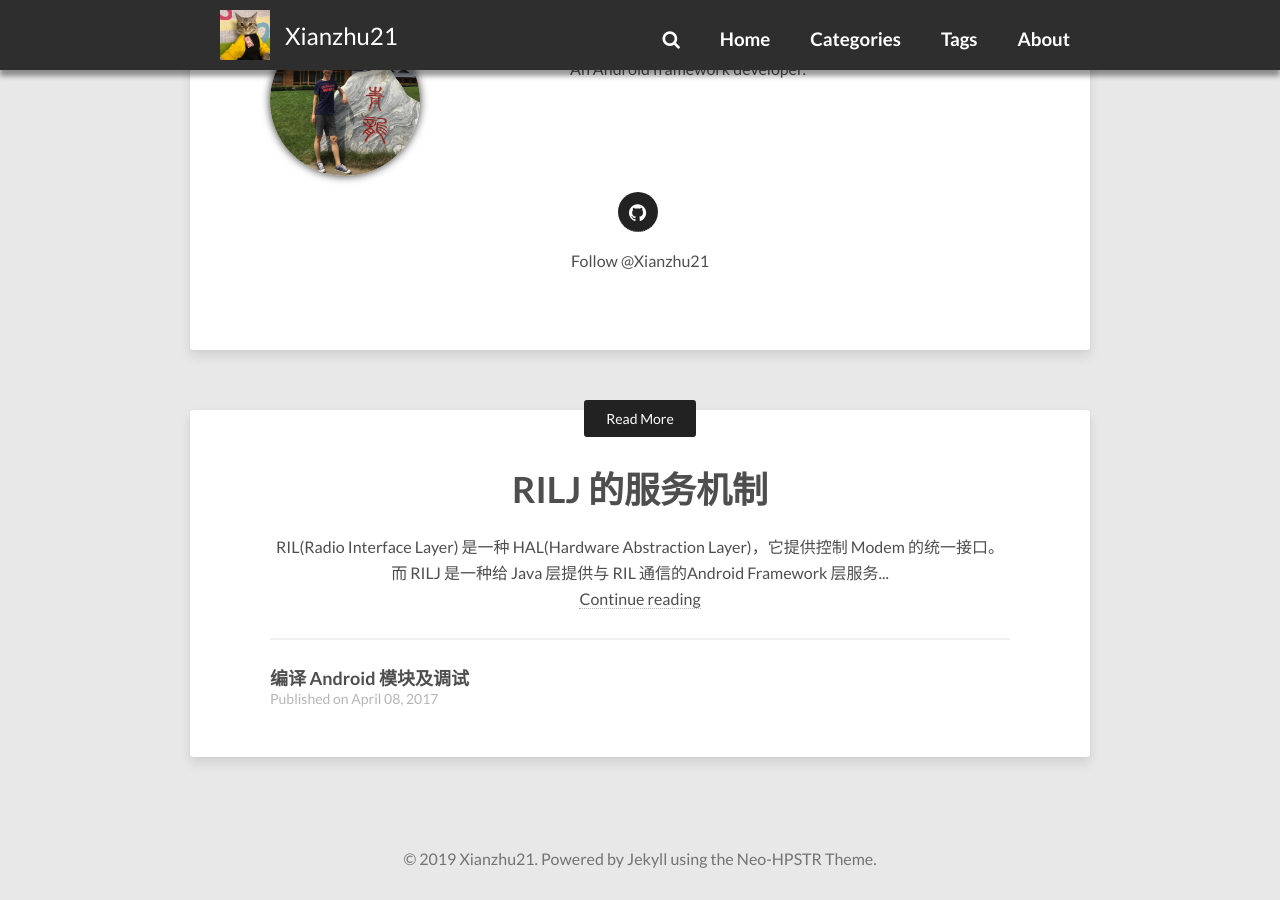
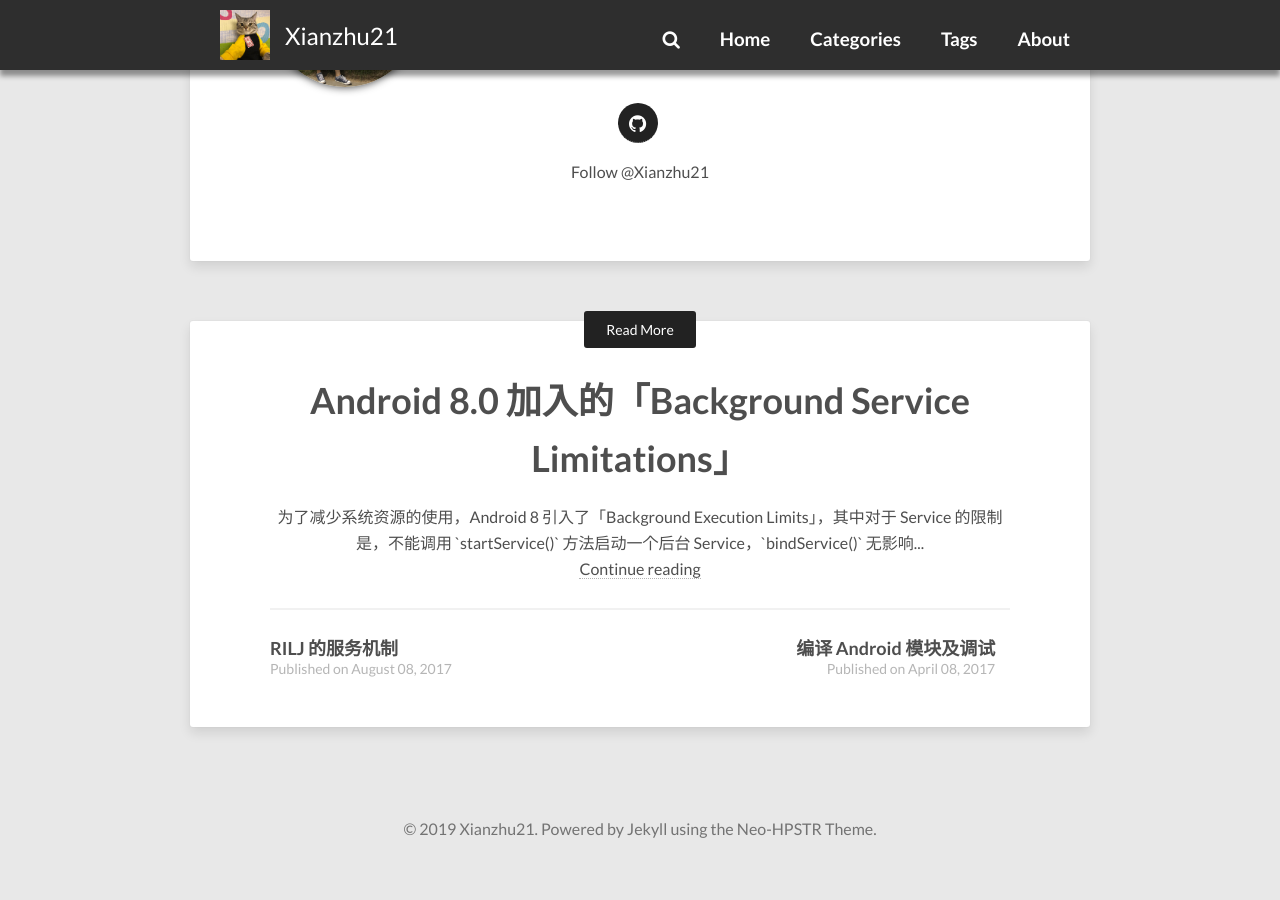
Before and after one commit to xianzhu21/xianzhu21.github.io, a Jekyll site: the page built from _posts/2019-06-04-flag_persistent_app_upgrade.md, in a window 1280 px wide and 900 px high, scrolled down 6226 px. Built offline with Jekyll 4.4.1, drawn with Linux system fonts in a browser that asks for light colours; nearby versions of some CDN libraries; comment, search, counter and statistics services are not loaded; after the commit the page ends 7096 px from its top, so only the background shows below that; some of the changed lines change nothing that is shown; some of the changed text lies outside the part shown.

Commit message:
Add post "2019-5-24-Android_8.0_ackground_ervice_imitations"
Change-Id: I2a7f6ac990873715333de29ab8d033ac1b79296a

````diff
--- a/_layouts/post.html
+++ b/_layouts/post.html
@@ -21,7 +21,7 @@
               {% if page.image.credit %}<div class="image-credit">Image source: <a target="_blank" href="{{ page.image.creditlink }}">{{ page.image.credit }}</a></div><!-- /.image-credit -->{% endif %}
             </div>
         {% endif %}
-      <h1 class="post-title entry-title">{{ page.title }}</h1>
+      <!-- <h1 class="post-title entry-title">{{ page.title }}</h1> -->
       {{ content }}
       <footer class="entry-meta">
         <span class="entry-tags">{% for tag in page.tags %}<a href="{{ site.url }}/tags#{{ tag }}" title="Pages tagged {{ tag }}" class="tag"><span class="term">{{ tag }}</span></a>{% unless forloop.last %}{% endunless %}{% endfor %}</span>
--- /dev/null
+++ b/_posts/2019-5-24-Android_8.0_ackground_ervice_imitations.md
@@ -0,0 +1,255 @@
+---
+layout: post
+title: Android 8.0 加入的「Background Service Limitations」
+date: 2019-05-24
+modified: 2019-06-21
+tags: [Android,PackageManager,ActivityManager]
+categories: [I'm a developer]
+excerpt:  为了减少系统资源的使用，Android 8 引入了「Background Execution Limits」，其中对于 Service 的限制是，不能调用 `startService()` 方法启动一个后台 Service，`bindService()` 无影响...
+description: 为了减少系统资源的使用，Android 8 引入了「Background Execution Limits」，其中对于 Service 的限制是，不能调用 `startService()` 方法启动一个后台 Service，`bindService()` 无影响...
+---
+<!-- more -->
+> 欢迎转载，转载请注明出处 [xianzhu21.github.io](xianzhu21.github.io)。
+
+# 0. Background Service Limitations 介绍
+
+为了减少系统资源的使用，Android 8 引入了「[Background Execution Limits](https://developer.android.com/about/versions/oreo/background)」，其中对于 Service 的限制是，不能调用 `startService()` 方法启动一个后台 Service，`bindService()` 无影响。
+
+满足下面条件中的一项，则被定义为前台应用：
+
+- 有可见的 Activity。
+- 拥有一个前台 Service。调用 `startForegroundService()` 方法启动前台 Service。
+- 其他的前台应用绑定到该应用，不管是绑定服务或是使用 ContentProvider。
+
+一个应用进入后台后，会有几分钟的时间窗口期，之后会进入 idle 状态。进入 idle 状态后，后台 Service 被受限，而且系统会停止已经启动的 Service，就像调用 `stopSelf()` 一样。
+
+当应用在处理用户可见任务情况下，会临时加入到白名单中，并持续数分钟。例如：
+
+- 处理高优先级的 Firebase Cloud Messaging 消息。
+- 接收广播，例如短信或彩信。
+- 从 Notification 执行 PendingIntent。
+- 启动 VpnService。
+
+注意，`IntentService` 也是 Service，所以也被受限。因此，[Android Support Library 26.0.0](https://developer.android.com/topic/libraries/support-library/revisions.html#26-0-0) 中介绍了 `JobIntentService` 类，它提供与 `IntentService` 类似的功能，但是使用 `JobSchedule` 实现。
+
+大部分情况下， 可以用 `JobSchedule` 替换后台 Service。
+
+启动前台 Service 的方法是 `startForegroundService()`，Service 启动后需要在 5 秒内调用 `startForeground()` 方法启动用户可见的 Notification，否则系统会停止该 Service，并报出 ANR。
+
+# 1. 应用后台执行限制的源码分析 (Android 9.0)
+
+## 1.1 `ActivityManagerService.getAppStartModeLocked()`
+
+一个应用是否可以后台执行（Background Execution），与 `ActivityManagerService` 的 `getAppStartModeLocked()` 方法返回结果相关。返回结果在 `ActivityManager` 中定义。
+
+```java
+/** @hide Mode for {@link IActivityManager#isAppStartModeDisabled}: normal free-to-run operation. */
+public static final int APP_START_MODE_NORMAL = 0;
+
+/** @hide Mode for {@link IActivityManager#isAppStartModeDisabled}: delay running until later. */
+public static final int APP_START_MODE_DELAYED = 1;
+
+/** @hide Mode for {@link IActivityManager#isAppStartModeDisabled}: delay running until later, with
+    * rigid errors (throwing exception). */
+public static final int APP_START_MODE_DELAYED_RIGID = 2;
+
+/** @hide Mode for {@link IActivityManager#isAppStartModeDisabled}: disable/cancel pending
+    * launches; this is the mode for ephemeral apps. */
+public static final int APP_START_MODE_DISABLED = 3;
+```
+
+`APP_START_MODE_NORMAL` 是可以执行；`APP_START_MODE_DELAYED` 针对的是 `packageTargetSdk < 28` 的应用，对于这些应用会悄悄地不执行，不会抛出错误。`APP_START_MODE_DELAYED_RIGID` 针对的是 `packageTargetSdk >= 28` 的应用，对于这些应用会抛出异常，并执行失败。`APP_START_MODE_DISABLED` 针对的是 InstantApp，本文不讨论。
+
+```java
+int getAppStartModeLocked(int uid, String packageName, int packageTargetSdk,
+        int callingPid, boolean alwaysRestrict, boolean disabledOnly) {
+    UidRecord uidRec = mActiveUids.get(uid);
+    if (uidRec == null || alwaysRestrict || uidRec.idle) {
+        if (ephemeral) {
+            // We are hard-core about ephemeral apps not running in the background.
+            return ActivityManager.APP_START_MODE_DISABLED;
+        } else {
+            if (disabledOnly) {
+                // The caller is only interested in whether app starts are completely
+                // disabled for the given package (that is, it is an instant app).  So
+                // we don't need to go further, which is all just seeing if we should
+                // apply a "delayed" mode for a regular app.
+                return ActivityManager.APP_START_MODE_NORMAL;
+            }
+            final int startMode = (alwaysRestrict)
+                    ? appRestrictedInBackgroundLocked(uid, packageName, packageTargetSdk)
+                    : appServicesRestrictedInBackgroundLocked(uid, packageName,
+                            packageTargetSdk);
+            if (startMode == ActivityManager.APP_START_MODE_DELAYED) {
+                // This is an old app that has been forced into a "compatible as possible"
+                // mode of background check.  To increase compatibility, we will allow other
+                // foreground apps to cause its services to start.
+                if (callingPid >= 0) {
+                    ProcessRecord proc;
+                    synchronized (mPidsSelfLocked) {
+                        proc = mPidsSelfLocked.get(callingPid);
+                    }
+                    if (proc != null &&
+                            !ActivityManager.isProcStateBackground(proc.curProcState)) {
+                        // Whoever is instigating this is in the foreground, so we will allow it
+                        // to go through.
+                        return ActivityManager.APP_START_MODE_NORMAL;
+            }}}
+            return startMode;
+    }}
+    return ActivityManager.APP_START_MODE_NORMAL;
+}
+```
+
+当应用在以下三种情况时检查后台限制，即被认为是后台应用：
+
+- 未启动，即 `uidRec == null`。
+- `alwaysRestrict` 为 true。这个只有在检查隐式广播的时候传入 true，启动后台 Service 时传入的是 false。
+- 应用在 idle 模式。
+
+如果是后台应用的话，根据 `alwaysRestrict` 的值调用 `appRestrictedInBackgroundLocked()` 方法或 `appServicesRestrictedInBackgroundLocked()` 方法。
+
+上面调用的方法返回的 `startMode` 是 `APP_START_MODE_DELAYED` 说明该应用的 `packageTargetSdk < 28`。为了兼容性，如果调用者是前台应用，则返回 `APP_START_MODE_NORMAL`。
+
+`appRestrictedInBackgroundLocked()` 方法检查应用的后台执行限制。它首先判断 `packageTargetSdk`，如果小于 28，再判断 `AppOpsService` 是否允许。
+
+```java
+// Unified app-op and target sdk check
+int appRestrictedInBackgroundLocked(int uid, String packageName, int packageTargetSdk) {
+    // Apps that target O+ are always subject to background check
+    if (packageTargetSdk >= Build.VERSION_CODES.O) {
+        if (DEBUG_BACKGROUND_CHECK) {
+            Slog.i(TAG, "App " + uid + "/" + packageName + " targets O+, restricted");
+        }
+        return ActivityManager.APP_START_MODE_DELAYED_RIGID;
+    }
+    // ...and legacy apps get an AppOp check
+    int appop = mAppOpsService.noteOperation(AppOpsManager.OP_RUN_IN_BACKGROUND,
+            uid, packageName);
+    if (DEBUG_BACKGROUND_CHECK) {
+        Slog.i(TAG, "Legacy app " + uid + "/" + packageName + " bg appop " + appop);
+    }
+    switch (appop) {
+        case AppOpsManager.MODE_ALLOWED:
+            return ActivityManager.APP_START_MODE_NORMAL;
+        case AppOpsManager.MODE_IGNORED:
+            return ActivityManager.APP_START_MODE_DELAYED;
+        default:
+            return ActivityManager.APP_START_MODE_DELAYED_RIGID;
+    }
+}
+```
+
+`appServicesRestrictedInBackgroundLocked()` 方法检查 Service 的后台执行限制。三种情况下，后台 Service 不受限制：
+
+- 该应用是 Persistent，即 `ApplicationInfo.flags` 中包含 `ApplicationInfo.FLAG_SYSTEM` 和 `ApplicationInfo.FLAG_PERSISTENT`。
+- 该 uid 在 background 白名单中。
+- 该 uid 在 idle 白名单中。
+
+不是上面的三种情况，则调用 `appRestrictedInBackgroundLocked()` 方法。
+
+```java
+// Service launch is available to apps with run-in-background exemptions but
+// some other background operations are not.  If we're doing a check
+// of service-launch policy, allow those callers to proceed unrestricted.
+int appServicesRestrictedInBackgroundLocked(int uid, String packageName, int packageTargetSdk) {
+    // Persistent app?
+    if (mPackageManagerInt.isPackagePersistent(packageName)) {
+        return ActivityManager.APP_START_MODE_NORMAL;
+    }
+    // Non-persistent but background whitelisted?
+    if (uidOnBackgroundWhitelist(uid)) {
+        return ActivityManager.APP_START_MODE_NORMAL;
+    }
+    // Is this app on the battery whitelist?
+    if (isOnDeviceIdleWhitelistLocked(uid)) {
+        return ActivityManager.APP_START_MODE_NORMAL;
+    }
+    // None of the service-policy criteria apply, so we apply the common criteria
+    return appRestrictedInBackgroundLocked(uid, packageName, packageTargetSdk);
+}
+```
+
+第一个 `if` 判断的 `mPackageManagerInt.isPackagePersistent(packageName)` 方法最终会调用 PackageManagerService.PackageManagerInternalImpl 的 `isPackagePersistent()` 方法。它会检查该应用是否同时拥有 `FLAG_SYSTEM` 和 `FLAG_PERSISTENT`。
+
+```java
+@Override
+public boolean isPackagePersistent(String packageName) {
+    synchronized (mPackages) {
+        PackageParser.Package pkg = mPackages.get(packageName);
+        return pkg != null
+                ? ((pkg.applicationInfo.flags&(ApplicationInfo.FLAG_SYSTEM
+                                | ApplicationInfo.FLAG_PERSISTENT)) ==
+                        (ApplicationInfo.FLAG_SYSTEM | ApplicationInfo.FLAG_PERSISTENT))
+                : false;
+    }
+}
+```
+
+## 1.2 `ActiveServices.startServiceLocked()`
+
+`startService()` 方法最终会调用 `ActivityManagerService` 的 `startService()` 方法，而它又调用 `ActiveServices` 的 `startServiceLocked()` 方法。它会先查找对应的 ServiceRecord 对象，当 ServiceRecord 对象的 startRequested 字段为 false（说明未启动），且 fgRequired 为 false（说明是后台 Service），则调用 `getAppStartModeLocked()` 方法检查是否允许启动。
+
+当返回的值不等于 `APP_START_MODE_NORMAL` 时启动失败。并且，当返回的是 `APP_START_MODE_DELAYED` 时，则直接返回 null，即上面说的悄悄地启动失败。否则返回 `mPackage` 字段值为 `?` 的 `ComponentName` 对象。
+
+```java
+ComponentName startServiceLocked(IApplicationThread caller, Intent service, String resolvedType,
+        int callingPid, int callingUid, boolean fgRequired, String callingPackage, final int userId)
+        throws TransactionTooLargeException {
+    ServiceRecord r = res.record;
+    // If this isn't a direct-to-foreground start, check our ability to kick off an
+    // arbitrary service
+    if (!r.startRequested && !fgRequired) {
+        // Before going further -- if this app is not allowed to start services in the
+        // background, then at this point we aren't going to let it period.
+        final int allowed = mAm.getAppStartModeLocked(r.appInfo.uid, r.packageName,
+                r.appInfo.targetSdkVersion, callingPid, false, false);
+        if (allowed != ActivityManager.APP_START_MODE_NORMAL) {
+            if (allowed == ActivityManager.APP_START_MODE_DELAYED) {
+                // In this case we are silently disabling the app, to disrupt as
+                // little as possible existing apps.
+                return null;
+            }
+            // This app knows it is in the new model where this operation is not
+            // allowed, so tell it what has happened.
+            UidRecord uidRec = mAm.mActiveUids.get(r.appInfo.uid);
+            return new ComponentName("?", "app is in background uid " + uidRec);
+}}}
+```
+
+在 `ComtextImpl` 中会处理这个特殊的 `ComponentName` 对象，处理方式是直接抛出 `IllegalStateException` 异常。
+
+```java
+private ComponentName startServiceCommon(Intent service, boolean requireForeground,
+        UserHandle user) {
+    try {
+        validateServiceIntent(service);
+        service.prepareToLeaveProcess(this);
+        ComponentName cn = ActivityManager.getService().startService(
+            mMainThread.getApplicationThread(), service, service.resolveTypeIfNeeded(
+                        getContentResolver()), requireForeground,
+                        getOpPackageName(), user.getIdentifier());
+        if (cn != null) {
+            if (cn.getPackageName().equals("!")) {
+                throw new SecurityException(
+                        "Not allowed to start service " + service
+                        + " without permission " + cn.getClassName());
+            } else if (cn.getPackageName().equals("!!")) {
+                throw new SecurityException(
+                        "Unable to start service " + service
+                        + ": " + cn.getClassName());
+            } else if (cn.getPackageName().equals("?")) {
+                throw new IllegalStateException(
+                        "Not allowed to start service " + service + ": " + cn.getClassName());
+            }
+        }
+        return cn;
+    } catch (RemoteException e) {
+        throw e.rethrowFromSystemServer();
+    }
+}
+```
+
+
+**References:**
+- [Background Execution Limits](https://developer.android.com/about/versions/oreo/background)
````
Also changed, not shown: _posts/2019-06-04-flag_persistent_app_upgrade.md (renamed from _posts/2019-06-18-flag_persistent_app_upgrade.md).
